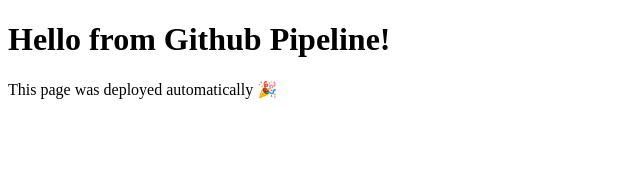
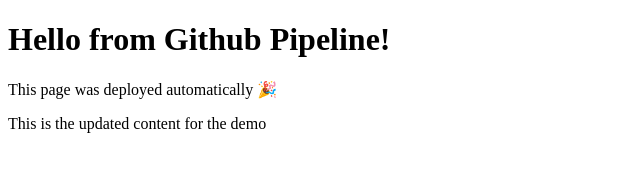
Before and after one commit to sushilJangam/az400-demo-session-2, a website: page public/index.html in a window 1280 px wide. Shown: the whole page, without its empty margins (0-640 px from the left). Drawn offline with Linux system fonts and the light colour scheme.

Commit message:
Add new changes.

```diff
--- a/public/index.html
+++ b/public/index.html
@@ -6,5 +6,6 @@
 <body>
   <h1>Hello from Github Pipeline!</h1>
   <p>This page was deployed automatically 🎉</p>
+  <p>This is the updated content for the demo</p>
 </body>
 </html>
```
